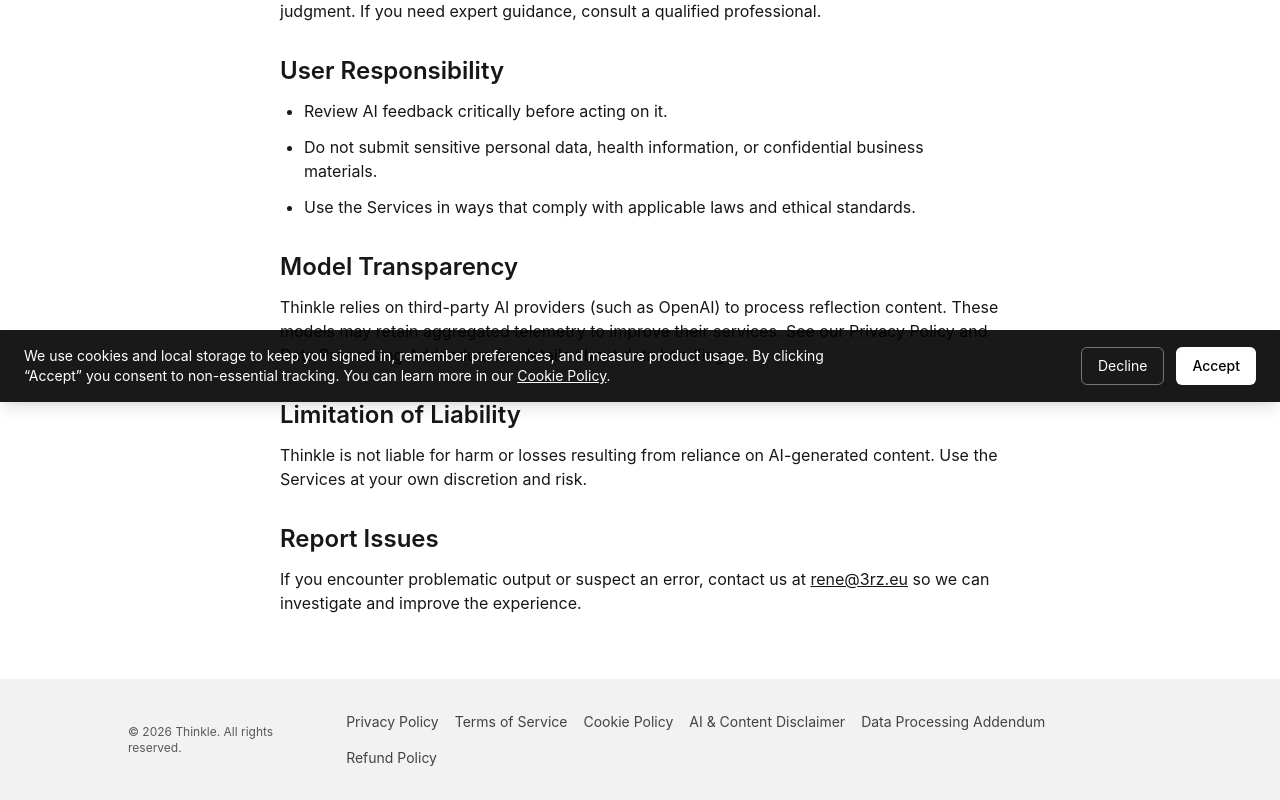
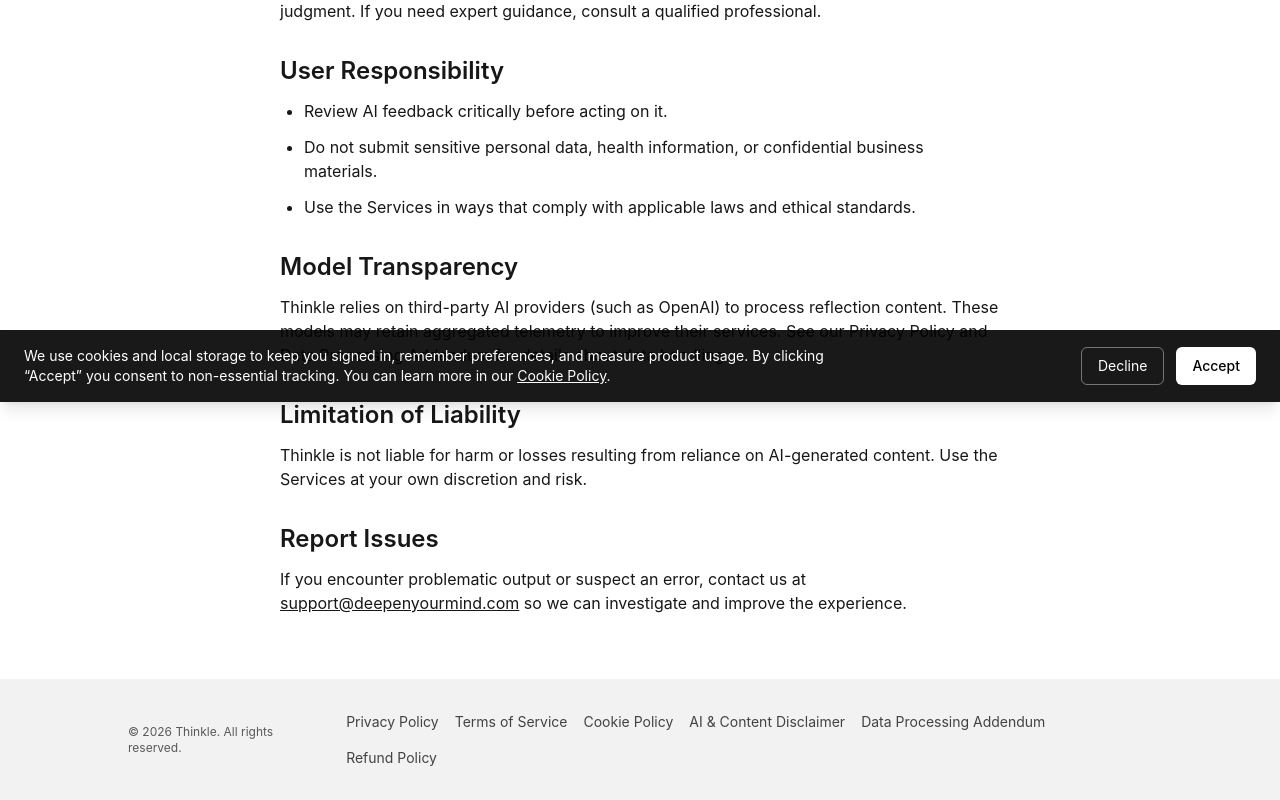
Before and after one commit to MiniPiccino/ThinkDeeperProd, a Next.js app in the folder web/frontend/: page /ai-disclaimer in a window 1280 px wide. Shown: the part 398-1198 px from the top of the page. Built offline with nearby package versions, Linux system fonts and the light colour scheme; no server answers.

Commit message:
changing email to support@deepenyourmind.com

```diff
--- a/web/frontend/app/(legal)/ai-disclaimer/page.tsx
+++ b/web/frontend/app/(legal)/ai-disclaimer/page.tsx
@@ -57,8 +57,8 @@
         <h2 className="text-2xl font-semibold">Report Issues</h2>
         <p>
           If you encounter problematic output or suspect an error, contact us at{" "}
-          <a className="underline" href="mailto:rene@3rz.eu">
-            rene@3rz.eu
+          <a className="underline" href="mailto:support@deepenyourmind.com">
+            support@deepenyourmind.com
           </a>{" "}
           so we can investigate and improve the experience.
         </p>
--- a/web/frontend/app/(legal)/cookies/page.tsx
+++ b/web/frontend/app/(legal)/cookies/page.tsx
@@ -126,8 +126,8 @@
         <h2 className="text-2xl font-semibold">Contact</h2>
         <p>
           Questions about this Cookie Policy can be directed to{" "}
-          <a className="underline" href="mailto:rene@3rz.eu">
-            rene@3rz.eu
+          <a className="underline" href="mailto:support@deepenyourmind.com">
+            support@deepenyourmind.com
           </a>
           .
         </p>
--- a/web/frontend/app/(legal)/data-processing-addendum/page.tsx
+++ b/web/frontend/app/(legal)/data-processing-addendum/page.tsx
@@ -151,8 +151,8 @@
         <h2 className="text-2xl font-semibold">14. Contact</h2>
         <p>
           Data protection inquiries should be directed to{" "}
-          <a className="underline" href="mailto:rene@3rz.eu">
-            rene@3rz.eu
+          <a className="underline" href="mailto:support@deepenyourmind.com">
+            support@deepenyourmind.com
           </a>
           .
         </p>
--- a/web/frontend/app/(legal)/privacy/page.tsx
+++ b/web/frontend/app/(legal)/privacy/page.tsx
@@ -6,7 +6,7 @@
     "Learn how Thinkle, operated by 3RZ d.o.o., collects, uses, and protects your personal information across the app and API.",
 };
 
-const supportEmail = "rene@3rz.eu";
+const supportEmail = "support@deepenyourmind.com";
 const mailingAddress = "3RZ d.o.o., Suzanicev put 35, 51221 Kostrena, Croatia";
 
 export default function PrivacyPage() {
--- a/web/frontend/app/(legal)/terms/page.tsx
+++ b/web/frontend/app/(legal)/terms/page.tsx
@@ -151,8 +151,8 @@
         <h2 className="text-2xl font-semibold">14. Contact</h2>
         <p>
           If you have questions about these Terms, contact us at{" "}
-          <a className="underline" href="mailto:rene@3rz.eu">
-            rene@3rz.eu
+          <a className="underline" href="mailto:support@deepenyourmind.com">
+            support@deepenyourmind.com
           </a>
           .
         </p>
--- a/web/frontend/app/cancel/page.tsx
+++ b/web/frontend/app/cancel/page.tsx
@@ -18,12 +18,12 @@
         <section className="rounded-2xl border border-white/10 bg-white/5 p-6 text-sm leading-relaxed text-slate-200">
           <h2 className="text-lg font-semibold text-white">Need help?</h2>
           <p className="mt-2">
-            Email rene@3rz.eu and include your account email and (if available) the receipt or transaction ID.
+            Email support@deepenyourmind.com and include your account email and (if available) the receipt or transaction ID.
             We’ll cancel it for you within 1 business day.
           </p>
           <a
             className="mt-4 inline-flex items-center justify-center rounded-full bg-emerald-500/90 px-4 py-2 text-sm font-semibold text-white transition hover:bg-emerald-400"
-            href="mailto:rene@3rz.eu?subject=Cancel%20my%20plan"
+            href="mailto:support@deepenyourmind.com?subject=Cancel%20my%20plan"
           >
             Email support
           </a>
--- a/web/frontend/app/pricing/page.tsx
+++ b/web/frontend/app/pricing/page.tsx
@@ -144,7 +144,7 @@
           <h2 className="text-lg font-semibold text-white">Refund policy</h2>
           <p className="mt-2 text-sm text-emerald-100/90">
             We want Thinkle to feel valuable. If you’re not happy within 14 days of starting a plan, email us at
-            rene@3rz.eu and we’ll issue a refund for your most recent payment. Yearly plans can be
+            support@deepenyourmind.com and we’ll issue a refund for your most recent payment. Yearly plans can be
             refunded in full within 14 days; after that, cancel anytime to stop future renewals.
           </p>
           <Link
--- a/web/frontend/app/refund-policy/page.tsx
+++ b/web/frontend/app/refund-policy/page.tsx
@@ -13,7 +13,7 @@
         <section className="rounded-2xl border border-white/10 bg-white/5 p-6 text-sm leading-relaxed text-slate-200">
           <h2 className="text-lg font-semibold text-white">14-day satisfaction window</h2>
           <p className="mt-2">
-            If you are not satisfied within 14 days of starting a paid plan, email rene@3rz.eu and we will refund your
+            If you are not satisfied within 14 days of starting a paid plan, email support@deepenyourmind.com and we will refund your
             most recent payment. No questions asked beyond basic account verification.
           </p>
         </section>
@@ -37,7 +37,7 @@
         <section className="rounded-2xl border border-white/10 bg-white/5 p-6 text-sm leading-relaxed text-slate-200">
           <h2 className="text-lg font-semibold text-white">How to request a refund</h2>
           <ul className="mt-2 list-disc space-y-2 pl-5">
-            <li>Email rene@3rz.eu from the address linked to your Thinkle account.</li>
+            <li>Email support@deepenyourmind.com from the address linked to your Thinkle account.</li>
             <li>Include your name and (if available) your checkout email or receipt.</li>
             <li>We will confirm eligibility and issue the refund to the original payment method.</li>
           </ul>
@@ -46,7 +46,7 @@
         <section className="rounded-2xl border border-white/10 bg-white/5 p-6 text-sm leading-relaxed text-slate-200">
           <h2 className="text-lg font-semibold text-white">Questions</h2>
           <p className="mt-2">
-            Reach us at rene@3rz.eu. We aim to reply within 1 business day.
+            Reach us at support@deepenyourmind.com. We aim to reply within 1 business day.
           </p>
         </section>
 
```
